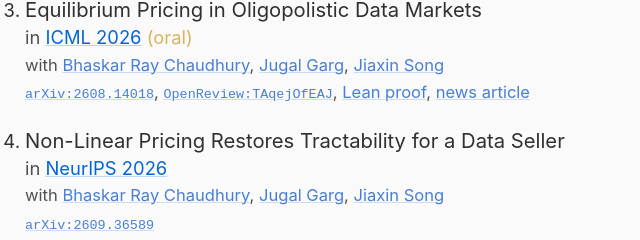
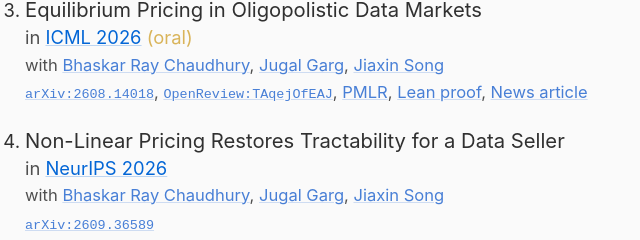
Before and after one commit to sharmaeklavya2/sharmaeklavya2.github.io, a plain HTML site: page papers.html in a window 1280 px wide. Shown: the part 428-668 px from the top of the page, 61-701 px from the left. Drawn offline with Linux system fonts and the light colour scheme.

Commit message:
papers: dm-oligo: add pmlr link

```diff
--- a/papers.html
+++ b/papers.html
@@ -96,8 +96,9 @@
 <div class="pub-links">
     <a class="monosp" href="https://arxiv.org/abs/2608.14018">arXiv:2608.14018</a>,
     <a class="monosp" href="https://openreview.net/forum?id=TAqejOfEAJ">OpenReview:TAqejOfEAJ</a>,
+    <a href="https://proceedings.mlr.press/v306/ray-chaudhury26a.html">PMLR</a>,
     <a href="https://github.com/sharmaeklavya2/data-mkt-oligo-nash-eq-lean/">Lean proof</a>,
-    <a href="https://ise.illinois.edu/news/new-path-to-stability-in-AI-era-data-markets">news article</a>
+    <a href="https://ise.illinois.edu/news/new-path-to-stability-in-AI-era-data-markets">News article</a>
 </div>
 </li>
 
```
